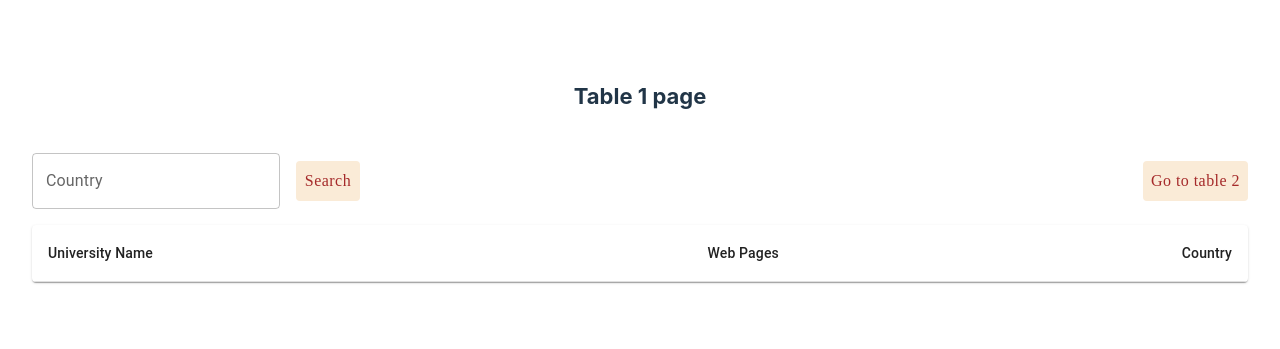
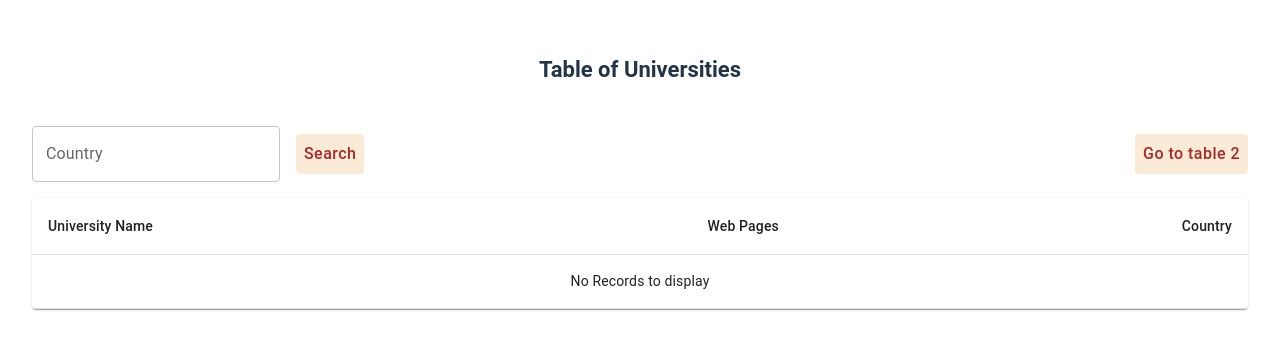
Before and after one commit to Bella442/React, a React (Vite) app in the folder test-vite-project/: page / in a window 1280 px wide. Shown: the part 219-568 px from the top of the page. Built offline with nearby package versions, Linux system fonts and the light colour scheme.

Commit message:
Added table placeholder, changed app font family, other changes

```diff
--- a/test-vite-project/src/App.css
+++ b/test-vite-project/src/App.css
@@ -5,6 +5,7 @@
   text-align: center;
   height: 100%;
   width: 100%;
+  font-family: "Roboto", "Helvetica", "Arial", sans-serif;
 }
 
 .logo {
--- a/test-vite-project/src/components/MyTable.tsx
+++ b/test-vite-project/src/components/MyTable.tsx
@@ -29,7 +29,8 @@ const MyTable = (props: TableProps) => {
               </TableRow>
             </TableHead>
             <TableBody>
-              {props.data.map((row: UniversityData, index: number) => (
+              {props.data.length ? (
+                props.data.map((row: UniversityData, index: number) => (
                   <TableRow
                     key={`${row.name}-${index}`}
                     sx={{ "&:last-child td, &:last-child th": { border: 0 } }}
@@ -48,7 +49,14 @@ const MyTable = (props: TableProps) => {
                     </TableCell>
                     <TableCell align="right">{row.country}</TableCell>
                   </TableRow>
-              ))}
+                ))
+              ) : (
+                <TableRow>
+                  <TableCell colSpan={8} align="center">
+                    No Records to display
+                  </TableCell>
+                </TableRow>
+              )}
             </TableBody>
           </Table>
         </TableContainer>
--- a/test-vite-project/src/views/Table1Page.tsx
+++ b/test-vite-project/src/views/Table1Page.tsx
@@ -29,7 +29,7 @@ const Table1Page = () => {
   return (
     <Grid container flexDirection="column" spacing={2}>
       <Grid item>
-        <div style={{ fontSize: "22px", fontWeight: "bold" }}>Table 1 page</div>
+        <div style={{ fontSize: "22px", fontWeight: "bold" }}>Table of Universities</div>
       </Grid>
       <Grid item marginTop={3}>
         <form
@@ -59,7 +59,6 @@ const Table1Page = () => {
                 style={{
                   backgroundColor: "antiquewhite",
                   color: "brown",
-                  fontFamily: "cursive",
                   textTransform: "none",
                   fontSize: "16px",
                   fontWeight: "semibold",
@@ -74,7 +73,6 @@ const Table1Page = () => {
                 style={{
                   backgroundColor: "antiquewhite",
                   color: "brown",
-                  fontFamily: "cursive",
                   textTransform: "none",
                   fontSize: "16px",
                   fontWeight: "semibold",
--- a/test-vite-project/src/views/Table2Page.tsx
+++ b/test-vite-project/src/views/Table2Page.tsx
@@ -22,7 +22,6 @@ const Table2Page = () => {
               style={{
                 backgroundColor: "antiquewhite",
                 color: "brown",
-                fontFamily: "cursive",
                 textTransform: "none",
                 fontSize: "16px",
                 fontWeight: "semibold",
```
Lines whose indentation alone changed are shown as unchanged.
